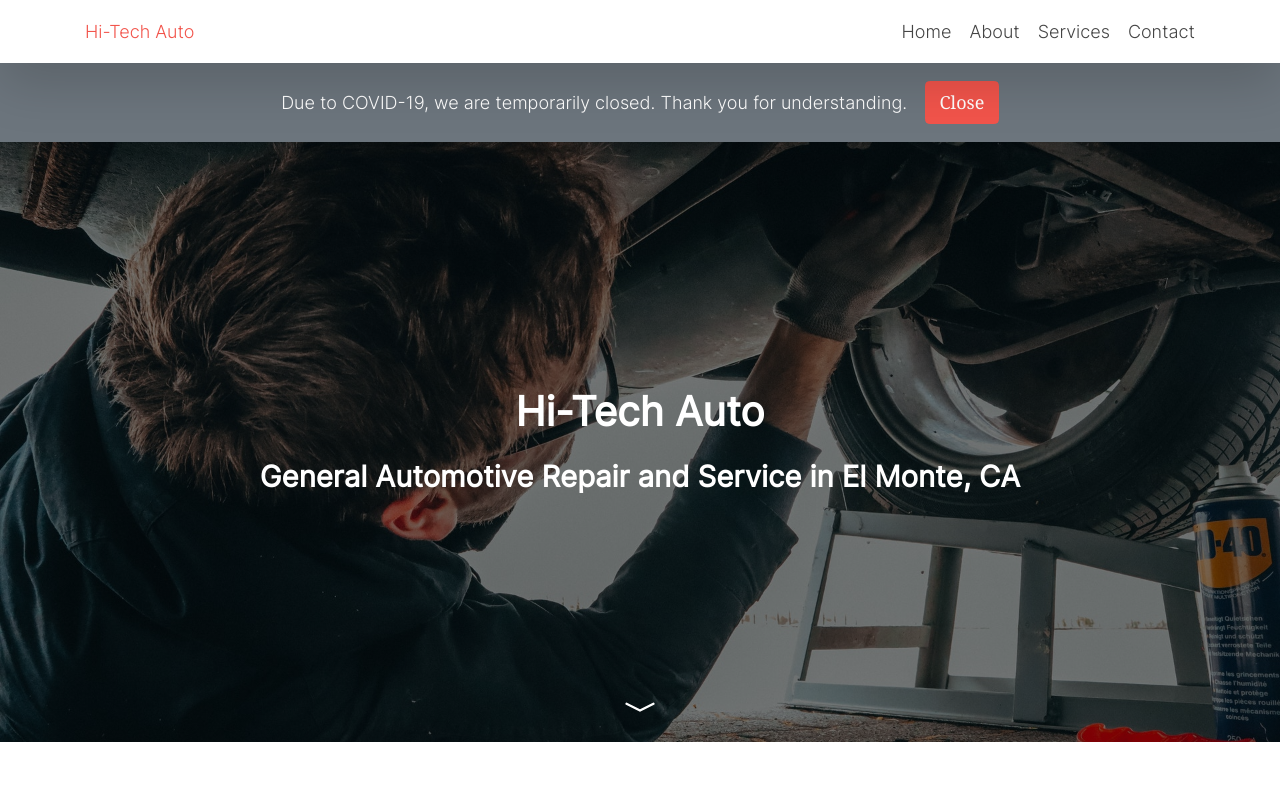
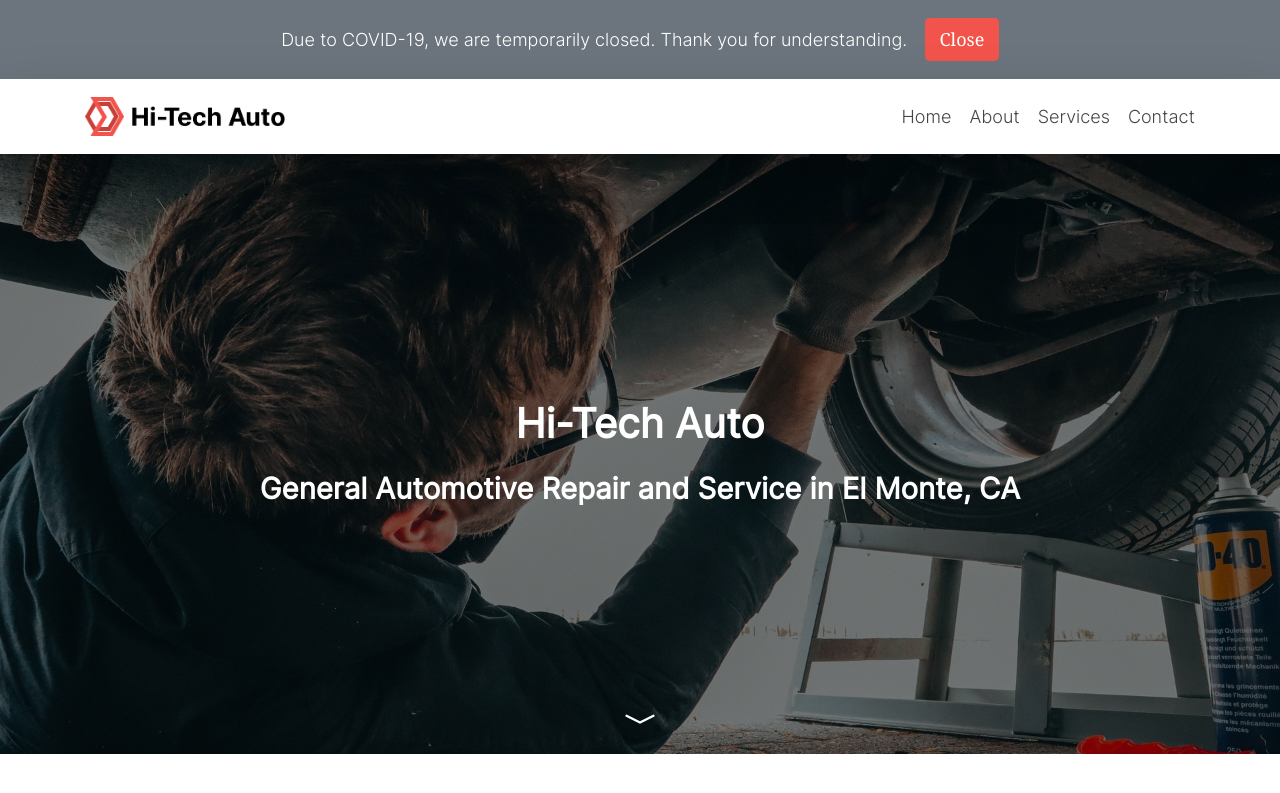
Before and after one commit to kevinakahoshi/hi-tech-auto, a Gatsby site in the folder static-site/: page / in a window 1280 px wide. Shown: the top 793 px of the page. Built offline with nearby package versions, Linux system fonts and the light colour scheme; Gatsby itself is replaced by a stand-in of ours.

Commit message:
Added logo to the navigation bar

```diff
--- a/static-site/gatsby-browser.js
+++ b/static-site/gatsby-browser.js
@@ -1,7 +1,9 @@
-/**
- * Implement Gatsby's Browser APIs in this file.
- *
- * See: https://www.gatsbyjs.org/docs/browser-apis/
- */
+import React from 'react';
+import MessageBannerWrapper from './src/components/message-banner-wrapper';
 
-// You can delete this file if you're not using it
+export const wrapPageElement = ({ element, props }) => (
+  <MessageBannerWrapper
+    {...props}>
+      {element}
+  </MessageBannerWrapper>
+);
--- a/static-site/src/components/header.js
+++ b/static-site/src/components/header.js
@@ -11,6 +11,8 @@ import {
   NavItem,
   Col
 } from 'reactstrap';
+
+import Logo from './logo';
 
 const Header = ({ siteTitle }) => {
 
@@ -31,9 +33,37 @@ const Header = ({ siteTitle }) => {
             light
             expand="md">
               <Link
-                className="link nav-logo"
+                className="link nav-logo d-flex"
                 to="/">
-                {siteTitle}
+                  <Logo />
+                  {/* Hi-Tech Aut
+                <svg
+                  className="bi bi-gear my-auto"
+                  width=".8rem"
+                  height=".8rem"
+                  viewBox="0 0 16 16"
+                  fill="currentColor"
+                  xmlns="http://www.w3.org/2000/svg">
+                    <path
+                      fillRule="evenodd"
+                      d="M8.837 1.626c-.246-.835-1.428-.835-1.674 0l-.094.319A1.873 1.873 0 014.377 3.06l-.292-.16c-.764-.415-1.6.42-1.184 1.185l.159.292a1.873 1.873 0 01-1.115 2.692l-.319.094c-.835.246-.835 1.428 0 1.674l.319.094a1.873 1.873 0 011.115 2.693l-.16.291c-.415.764.42 1.6 1.185 1.184l.292-.159a1.873 1.873 0 012.692 1.116l.094.318c.246.835 1.428.835 1.674 0l.094-.319a1.873 1.873 0 012.693-1.115l.291.16c.764.415 1.6-.42 1.184-1.185l-.159-.291a1.873 1.873 0 011.116-2.693l.318-.094c.835-.246.835-1.428 0-1.674l-.319-.094a1.873 1.873 0 01-1.115-2.692l.16-.292c.415-.764-.42-1.6-1.185-1.184l-.291.159A1.873 1.873 0 018.93 1.945l-.094-.319zm-2.633-.283c.527-1.79 3.065-1.79 3.592 0l.094.319a.873.873 0 001.255.52l.292-.16c1.64-.892 3.434.901 2.54 2.541l-.159.292a.873.873 0 00.52 1.255l.319.094c1.79.527 1.79 3.065 0 3.592l-.319.094a.873.873 0 00-.52 1.255l.16.292c.893 1.64-.902 3.434-2.541 2.54l-.292-.159a.873.873 0 00-1.255.52l-.094.319c-.527 1.79-3.065 1.79-3.592 0l-.094-.319a.873.873 0 00-1.255-.52l-.292.16c-1.64.893-3.433-.902-2.54-2.541l.159-.292a.873.873 0 00-.52-1.255l-.319-.094c-1.79-.527-1.79-3.065 0-3.592l.319-.094a.873.873 0 00.52-1.255l-.16-.292c-.892-1.64.902-3.433 2.541-2.54l.292.159a.873.873 0 001.255-.52l.094-.319z"
+                      clipRule="evenodd"/>
+                    <path
+                      fillRule="evenodd"
+                      d="M8 5.754a2.246 2.246 0 100 4.492 2.246 2.246 0 000-4.492zM4.754 8a3.246 3.246 0 116.492 0 3.246 3.246 0 01-6.492 0z"
+                      clipRule="evenodd"/>
+                </svg> */}
+                {/* <svg
+                  className="bi bi-gear-fill"
+                  width=".75rem" height=".75rem"
+                  viewBox="0 0 16 16"
+                  fill="currentColor"
+                  xmlns="http://www.w3.org/2000/svg">
+                  <path
+                    fillRule="evenodd"
+                    d="M9.405 1.05c-.413-1.4-2.397-1.4-2.81 0l-.1.34a1.464 1.464 0 01-2.105.872l-.31-.17c-1.283-.698-2.686.705-1.987 1.987l.169.311c.446.82.023 1.841-.872 2.105l-.34.1c-1.4.413-1.4 2.397 0 2.81l.34.1a1.464 1.464 0 01.872 2.105l-.17.31c-.698 1.283.705 2.686 1.987 1.987l.311-.169a1.464 1.464 0 012.105.872l.1.34c.413 1.4 2.397 1.4 2.81 0l.1-.34a1.464 1.464 0 012.105-.872l.31.17c1.283.698 2.686-.705 1.987-1.987l-.169-.311a1.464 1.464 0 01.872-2.105l.34-.1c1.4-.413 1.4-2.397 0-2.81l-.34-.1a1.464 1.464 0 01-.872-2.105l.17-.31c.698-1.283-.705-2.686-1.987-1.987l-.311.169a1.464 1.464 0 01-2.105-.872l-.1-.34zM8 10.93a2.929 2.929 0 100-5.86 2.929 2.929 0 000 5.858z"
+                    clipRule="evenodd"/>
+                </svg> */}
               </Link>
               <NavbarToggler
                 onClick={toggle} />
--- a/static-site/src/components/layout.js
+++ b/static-site/src/components/layout.js
@@ -11,7 +11,6 @@ import { useStaticQuery, graphql } from "gatsby";
 
 import Header from "./header";
 import Footer from './footer';
-import MessageBanner from './message-banner';
 import "./layout.css";
 import "./custom.css";
 
@@ -26,21 +25,11 @@ const Layout = ({ children }) => {
     }
   `);
 
-  const [closeMessageBanner, setCloseMessageBanner] = React.useState(false);
-
-  const closeBar = () => {
-    setCloseMessageBanner(true);
-  }
-
   return (
     <>
       <Header
         siteTitle={data.site.siteMetadata.title} />
         <main>
-        {closeMessageBanner
-          ? null
-          : <MessageBanner
-              closeBar={closeBar} />}
           {children}
         </main>
       <Footer />
--- /dev/null
+++ b/static-site/src/components/logo.js
@@ -0,0 +1,32 @@
+import React from "react"
+import { useStaticQuery, graphql } from "gatsby"
+import Img from "gatsby-image"
+
+const Logo = () => {
+  const data = useStaticQuery(graphql `
+    query Logo {
+      logo: allFile(filter: {name: {
+        eq: "logo"
+      }}) {
+        nodes {
+          childImageSharp {
+            id
+            fixed(width: 200, ) {
+              ...GatsbyImageSharpFixed_tracedSVG
+            }
+          }
+        }
+      }
+    }
+  `);
+
+  console.log(data);
+
+  return (
+    <Img
+      backgroundColor="#ffffff"
+      fixed={data.logo.nodes[0].childImageSharp.fixed} />
+  );
+}
+
+export default Logo;
--- /dev/null
+++ b/static-site/src/components/message-banner-wrapper.js
@@ -0,0 +1,22 @@
+import React from 'react';
+import MessageBanner from './message-banner';
+
+const MessageBannerWrapper = ({ children }) => {
+  const [closeMessageBanner, setCloseMessageBanner] = React.useState(false);
+
+  const closeBar = () => {
+    setCloseMessageBanner(true);
+  }
+
+  return (
+    <>
+      {closeMessageBanner
+        ? null
+        : <MessageBanner
+            closeBar={closeBar} />}
+      {children}
+    </>
+  )
+};
+
+export default MessageBannerWrapper;
--- a/static-site/src/pages/index.js
+++ b/static-site/src/pages/index.js
@@ -6,7 +6,6 @@ import {
   useStaticQuery,
   graphql
 } from "gatsby"
-// import Img from "gatsby-image";
 import {
   Container,
   Row,
```
Also changed, not shown: static-site/src/components/image.js (deleted, +0 -32 lines), static-site/src/images/logo.png (added).
